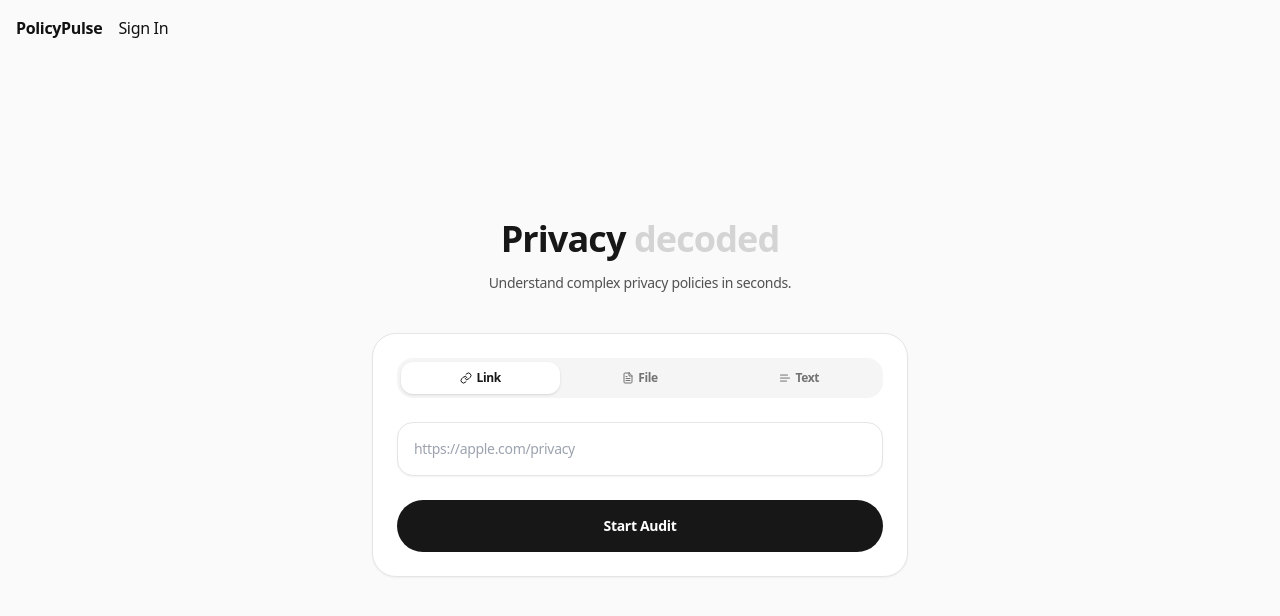
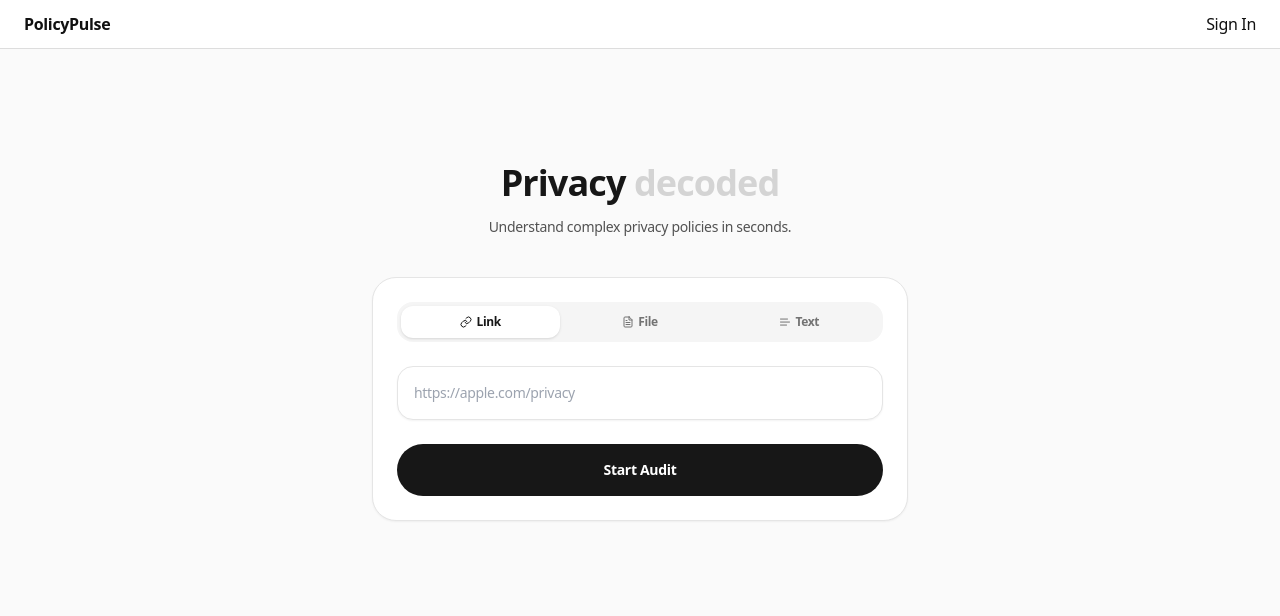
Before and after one commit to hitesh0702/policy-final-, a React (Vite) app: page / in a window 1280 px wide. Shown: the top 616 px of the page. Built offline with nearby package versions, Linux system fonts and the light colour scheme; no server answers.

Commit message:
Update Header.tsx

```diff
--- a/components/Header.tsx
+++ b/components/Header.tsx
@@ -1,34 +1,36 @@
-import { useEffect, useState } from "react";
+import React from "react";
 import { supabase } from "../lib/supabase";
+import { useAuth } from "../lib/useAuth";
 
 const Header = () => {
-  const [user, setUser] = useState<any>(null);
-
-  useEffect(() => {
-    supabase.auth.getUser().then(({ data }) => {
-      setUser(data.user);
-    });
-
-    const { data: listener } = supabase.auth.onAuthStateChange(
-      (_event, session) => {
-        setUser(session?.user ?? null);
-      }
-    );
-
-    return () => listener.subscription.unsubscribe();
-  }, []);
+  const { user } = useAuth();
 
   return (
-    <header style={{ padding: 16 }}>
+    <div
+      style={{
+        position: "fixed",
+        top: 0,
+        left: 0,
+        right: 0,
+        padding: "12px 24px",
+        borderBottom: "1px solid #ddd",
+        display: "flex",
+        justifyContent: "space-between",
+        alignItems: "center",
+        background: "#fff",
+        zIndex: 100,
+      }}
+    >
       <strong>PolicyPulse</strong>
 
+      <div>
         {user ? (
-        <button
-          onClick={() => supabase.auth.signOut()}
-          style={{ marginLeft: 16 }}
-        >
-          Sign Out
+          <>
+            <span style={{ marginRight: 12 }}>{user.email}</span>
+            <button onClick={() => supabase.auth.signOut()}>
+              Logout
             </button>
+          </>
         ) : (
           <button
             onClick={() =>
@@ -36,12 +38,12 @@ const Header = () => {
                 email: prompt("Enter email")!,
               })
             }
-          style={{ marginLeft: 16 }}
           >
             Sign In
           </button>
         )}
-    </header>
+      </div>
+    </div>
   );
 };
 
```
Lines whose indentation alone changed are shown as unchanged.
